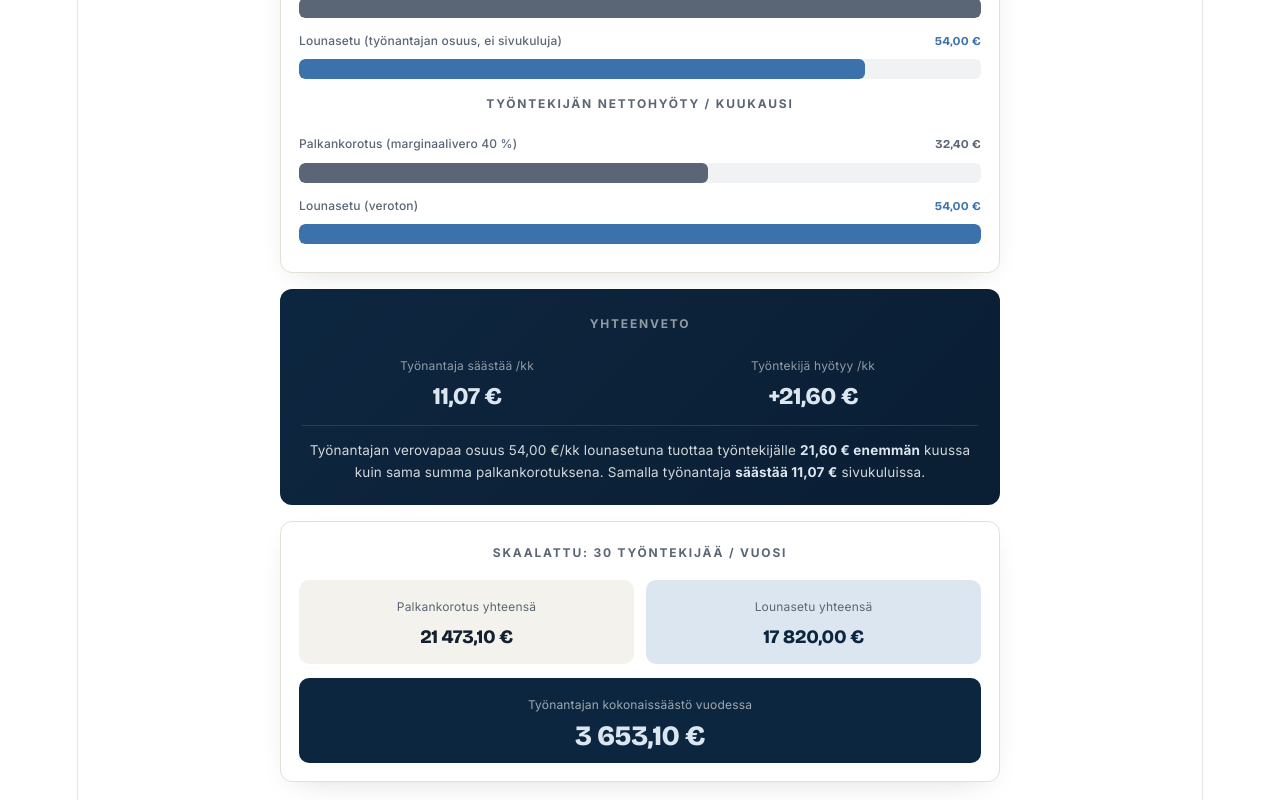
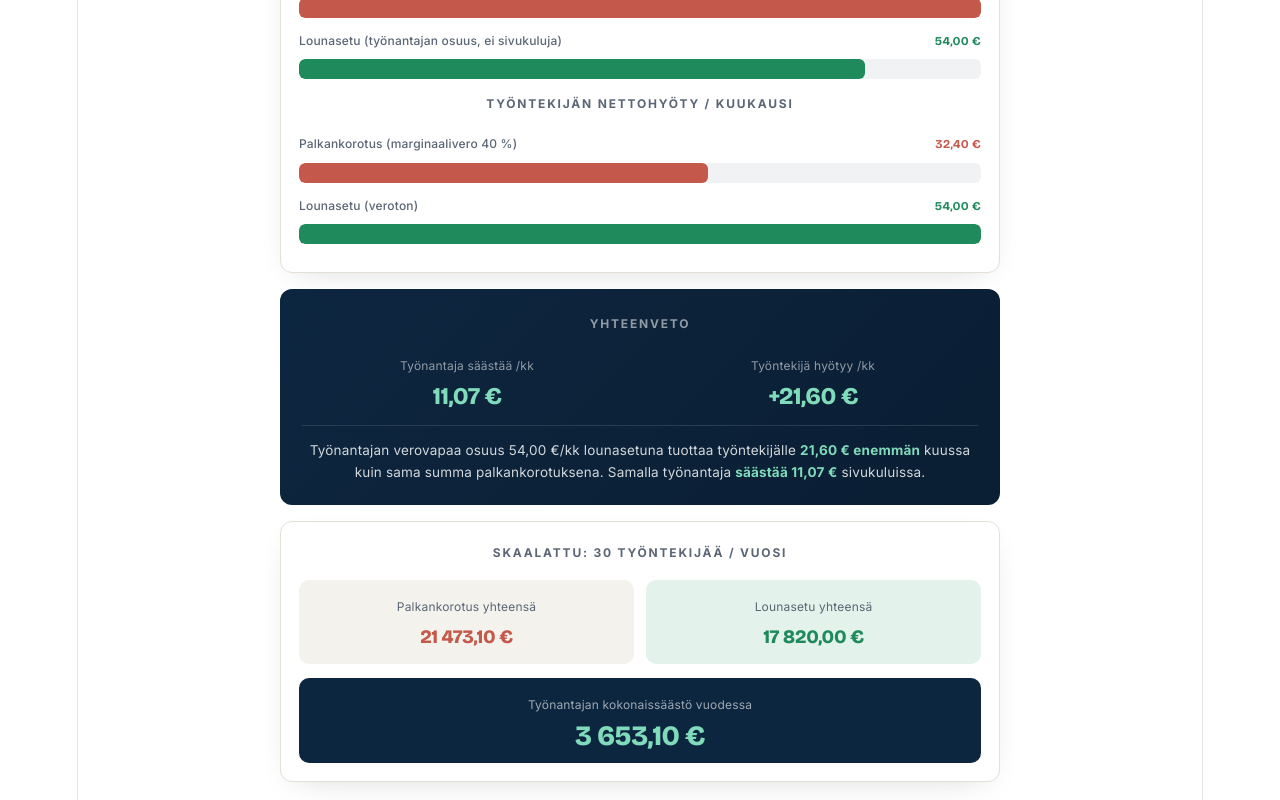
Before and after one commit to tuomaspesonen2-svg/verologia-lounasetu, a React (Vite) app: page / in a window 1280 px wide. Shown: the part 1220-2020 px from the top of the page. Built offline with nearby package versions, Linux system fonts and the light colour scheme.

Commit message:
Lisää säästö vihreällä / lisäkustannus punaisella + keskitä alaotsikko

```diff
--- a/src/LounasetuLaskelma.jsx
+++ b/src/LounasetuLaskelma.jsx
@@ -7,6 +7,10 @@ const NAVY = "#0D263F";
 const NAVY_2 = "#0A1E33";
 const ACCENT = "#3C72AB";       // sivuston sininen aksentti
 const ACCENT_SOFT = "#DCE6F1";  // soft blue
+const GREEN = "#1F8A5B";        // säästö / positiivinen
+const GREEN_SOFT = "#7FDBBA";   // säästö tummalla taustalla
+const GREEN_PANEL = "#E3F2EA";  // vaalea vihreä paneeli
+const RED = "#C4584A";          // lisäkustannus / epäedullinen
 const SAND = "#F3F2EC";
 const INK = "#14202E";
 const MUTED = "#5A6675";
@@ -192,7 +196,7 @@ Palkankorotus vai lounasetu?
 </h1>
 <p style={{
 fontFamily: BODY, fontSize: 14.5, color: "rgba(255,255,255,0.72)",
-margin: "10px 0 0", lineHeight: 1.55, maxWidth: 520,
+margin: "10px auto 0", lineHeight: 1.55, maxWidth: 520,
 }}>
 Vertailu: työnantajan verovapaa osuus lounasetuna (lounaskortti) vs. sama summa bruttopalkkana.
 </p>
@@ -329,15 +333,15 @@ boxShadow: "0 10px 30px -14px rgba(60,114,171,0.4)",
 <div style={{ ...card, marginBottom: 16 }}>
 <Eyebrow><span style={{ color: MUTED }}>Työnantajan kustannus / kuukausi</span></Eyebrow>
 <div style={{ marginTop: 14 }}>
-<AnimBar value={calc.employerCostSalary} max={maxBar} color={MUTED} label="Palkankorotus (brutto + sivukulut 20,5 %)" delay={0.1} />
-<AnimBar value={calc.employerCostBenefit} max={maxBar} color={ACCENT} label="Lounasetu (työnantajan osuus, ei sivukuluja)" delay={0.2} />
+<AnimBar value={calc.employerCostSalary} max={maxBar} color={RED} label="Palkankorotus (brutto + sivukulut 20,5 %)" delay={0.1} />
+<AnimBar value={calc.employerCostBenefit} max={maxBar} color={GREEN} label="Lounasetu (työnantajan osuus, ei sivukuluja)" delay={0.2} />
 </div>
 <div style={{ marginTop: 12 }}>
 <Eyebrow><span style={{ color: MUTED }}>Työntekijän nettohyöty / kuukausi</span></Eyebrow>
 </div>
 <div style={{ marginTop: 14 }}>
-<AnimBar value={calc.employeeNetSalary} max={calc.monthlyBenefit} color={MUTED} label={`Palkankorotus (marginaalivero ${Math.round(salary.marginalTax * 100)} %)`} delay={0.3} />
-<AnimBar value={calc.employeeNetBenefit} max={calc.monthlyBenefit} color={ACCENT} label="Lounasetu (veroton)" delay={0.4} />
+<AnimBar value={calc.employeeNetSalary} max={calc.monthlyBenefit} color={RED} label={`Palkankorotus (marginaalivero ${Math.round(salary.marginalTax * 100)} %)`} delay={0.3} />
+<AnimBar value={calc.employeeNetBenefit} max={calc.monthlyBenefit} color={GREEN} label="Lounasetu (veroton)" delay={0.4} />
 </div>
 </div>
 
@@ -350,13 +354,13 @@ borderRadius: 12, padding: 22, color: "#fff", marginBottom: 16,
 <div style={{ display: "grid", gridTemplateColumns: "1fr 1fr", gap: 16, margin: "16px 0" }}>
 <div>
 <div style={{ fontSize: 12, color: "rgba(255,255,255,0.55)", marginBottom: 4 }}>Työnantaja säästää /kk</div>
-<div style={{ fontFamily: HEAD, fontSize: 24, fontWeight: 800, color: ACCENT_SOFT, letterSpacing: "-.02em" }}>
+<div style={{ fontFamily: HEAD, fontSize: 24, fontWeight: 800, color: GREEN_SOFT, letterSpacing: "-.02em" }}>
 {fmt(calc.employerSavingsMonth)} €
 </div>
 </div>
 <div>
 <div style={{ fontSize: 12, color: "rgba(255,255,255,0.55)", marginBottom: 4 }}>Työntekijä hyötyy /kk</div>
-<div style={{ fontFamily: HEAD, fontSize: 24, fontWeight: 800, color: ACCENT_SOFT, letterSpacing: "-.02em" }}>
+<div style={{ fontFamily: HEAD, fontSize: 24, fontWeight: 800, color: GREEN_SOFT, letterSpacing: "-.02em" }}>
 +{fmt(calc.employeeGainMonth)} €
 </div>
 </div>
@@ -365,9 +369,9 @@ borderRadius: 12, padding: 22, color: "#fff", marginBottom: 16,
 borderTop: "1px solid rgba(255,255,255,0.12)", paddingTop: 14,
 fontSize: 13.5, color: "rgba(255,255,255,0.82)", lineHeight: 1.6,
 }}>
-Työnantajan verovapaa osuus {fmt(calc.monthlyBenefit)} €/kk lounasetuna tuottaa työntekijälle <strong style={{ color: ACCENT_SOFT }}>
+Työnantajan verovapaa osuus {fmt(calc.monthlyBenefit)} €/kk lounasetuna tuottaa työntekijälle <strong style={{ color: GREEN_SOFT }}>
 {fmt(calc.employeeGainMonth)} € enemmän</strong> kuussa kuin sama summa palkankorotuksena.
-Samalla työnantaja <strong style={{ color: ACCENT_SOFT }}>säästää {fmt(calc.employerSavingsMonth)} €</strong> sivukuluissa.
+Samalla työnantaja <strong style={{ color: GREEN_SOFT }}>säästää {fmt(calc.employerSavingsMonth)} €</strong> sivukuluissa.
 </div>
 </div>
 
@@ -377,20 +381,20 @@ Samalla työnantaja <strong style={{ color: ACCENT_SOFT }}>säästää {fmt(calc
 <div style={{ display: "grid", gridTemplateColumns: "1fr 1fr", gap: 12, marginTop: 14 }}>
 <div style={{ background: SAND, borderRadius: 10, padding: 14 }}>
 <div style={{ fontSize: 12, color: MUTED, marginBottom: 4 }}>Palkankorotus yhteensä</div>
-<div style={{ fontFamily: HEAD, fontSize: 19, fontWeight: 800, color: INK, letterSpacing: "-.02em" }}>
+<div style={{ fontFamily: HEAD, fontSize: 19, fontWeight: 800, color: RED, letterSpacing: "-.02em" }}>
 {fmt(calc.totalCostSalaryYear)} €
 </div>
 </div>
-<div style={{ background: ACCENT_SOFT, borderRadius: 10, padding: 14 }}>
+<div style={{ background: GREEN_PANEL, borderRadius: 10, padding: 14 }}>
 <div style={{ fontSize: 12, color: MUTED, marginBottom: 4 }}>Lounasetu yhteensä</div>
-<div style={{ fontFamily: HEAD, fontSize: 19, fontWeight: 800, color: NAVY, letterSpacing: "-.02em" }}>
+<div style={{ fontFamily: HEAD, fontSize: 19, fontWeight: 800, color: GREEN, letterSpacing: "-.02em" }}>
 {fmt(calc.totalCostBenefitYear)} €
 </div>
 </div>
 </div>
 <div style={{ marginTop: 14, textAlign: "center", padding: 14, borderRadius: 10, background: NAVY }}>
 <div style={{ fontSize: 12, color: "rgba(255,255,255,0.6)", marginBottom: 4 }}>Työnantajan kokonaissäästö vuodessa</div>
-<div style={{ fontFamily: HEAD, fontSize: 28, fontWeight: 800, color: ACCENT_SOFT, letterSpacing: "-.02em" }}>
+<div style={{ fontFamily: HEAD, fontSize: 28, fontWeight: 800, color: GREEN_SOFT, letterSpacing: "-.02em" }}>
 {fmt(calc.totalEmployerSavingsYear)} €
 </div>
 </div>
```
